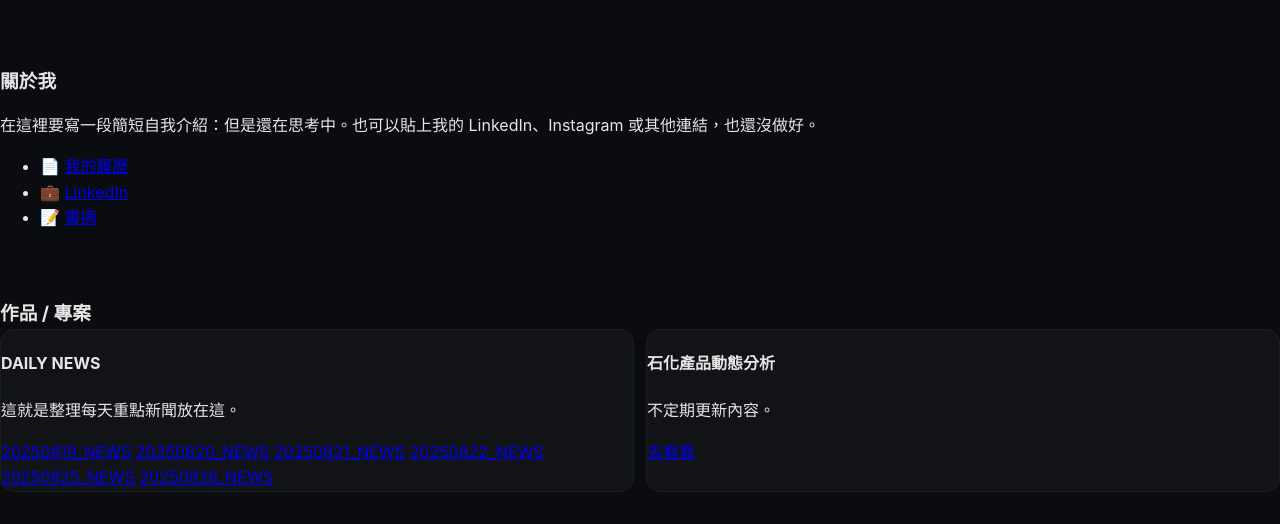
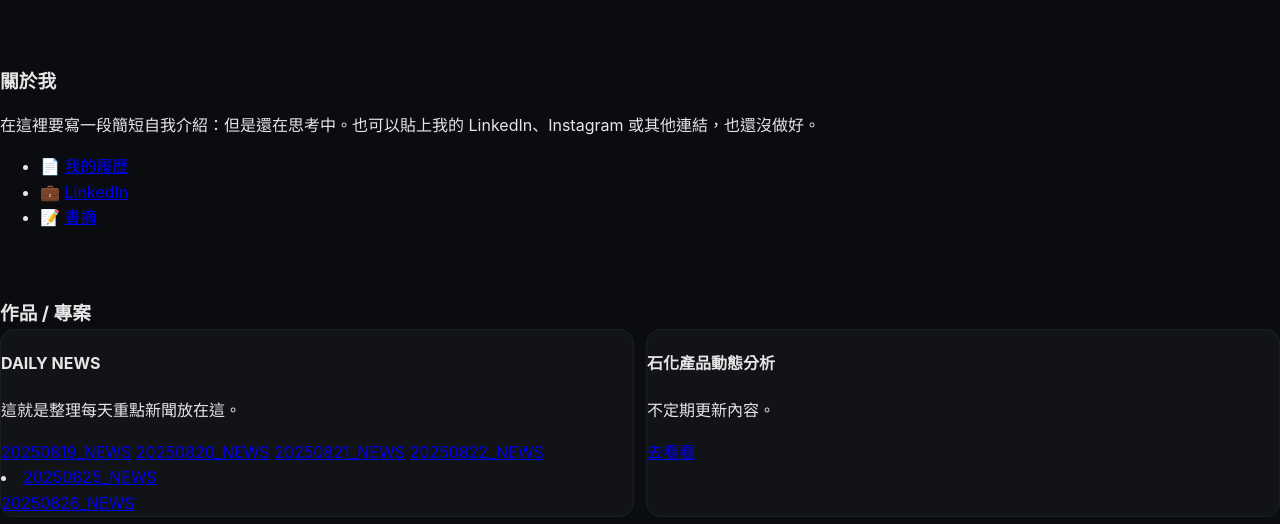
Before and after one commit to FrankJhou/github.io, a plain HTML site: page index.html in a window 1280 px wide. Shown: the part 276-800 px from the top of the page. Drawn offline with Linux system fonts and the light colour scheme.

Commit message:
Update index.html

```diff
--- a/index.html
+++ b/index.html
@@ -49,7 +49,7 @@
             <a href="./assets/20250820_NEWS.pdf" target="_blank">20250820_NEWS</a>
             <a href="./assets/20250821_NEWS.pdf" target="_blank">20250821_NEWS</a>
             <a href="./assets/2025-08-22_NEWS.pdf" target="_blank">20250822_NEWS</a>
-            <a href="./assets/2025-08-25_NEWS.pdf" target="_blank">20250825_NEWS</a>
+            <li><a href="./assets/2025-08-25_NEWS.pdf" target="_blank">20250825_NEWS</a></li>
             <a href="./assets/2025-08-26_NEWS.pdf" target="_blank">20250826_NEWS</a>
           </article>
           <article class="card">
```
